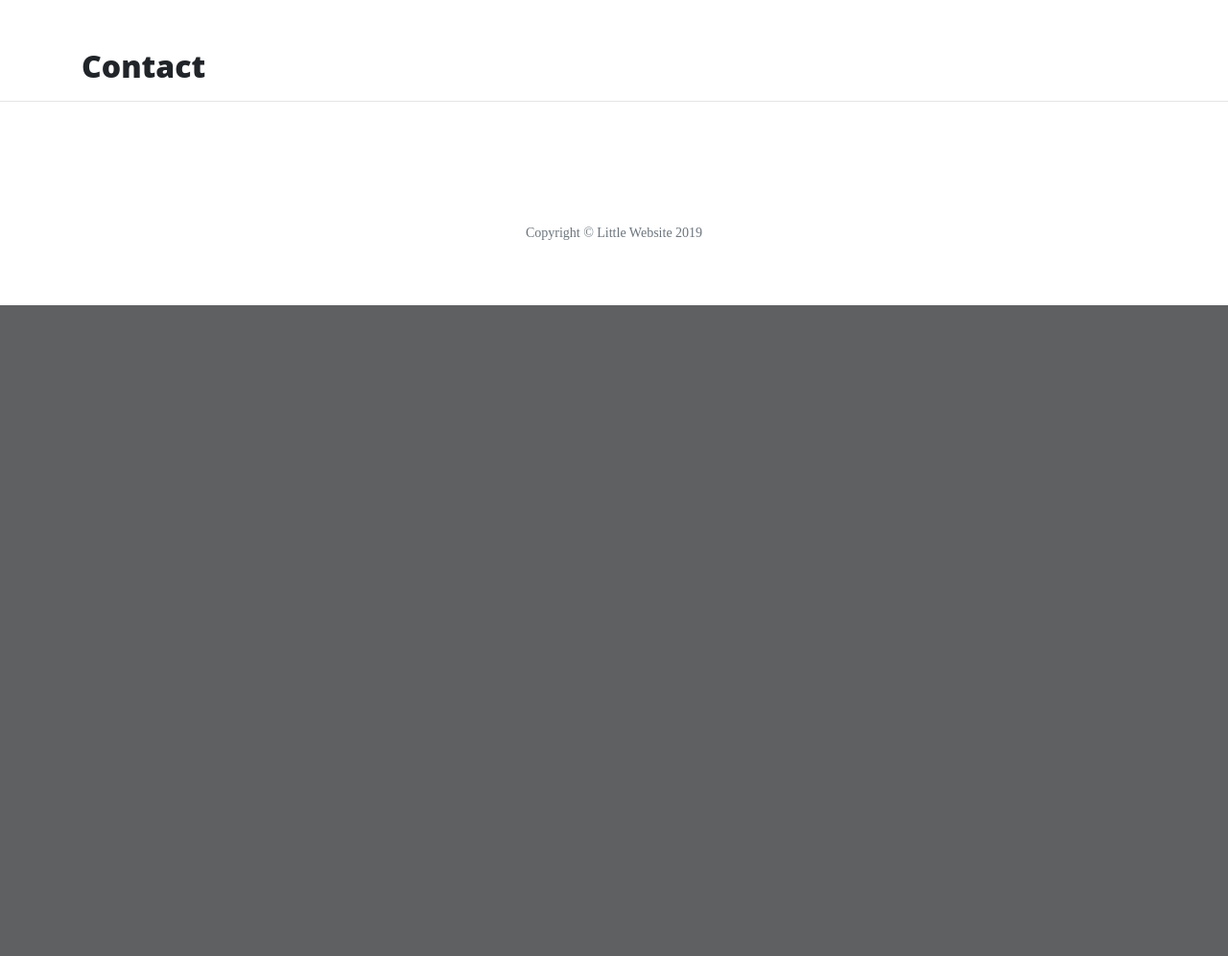
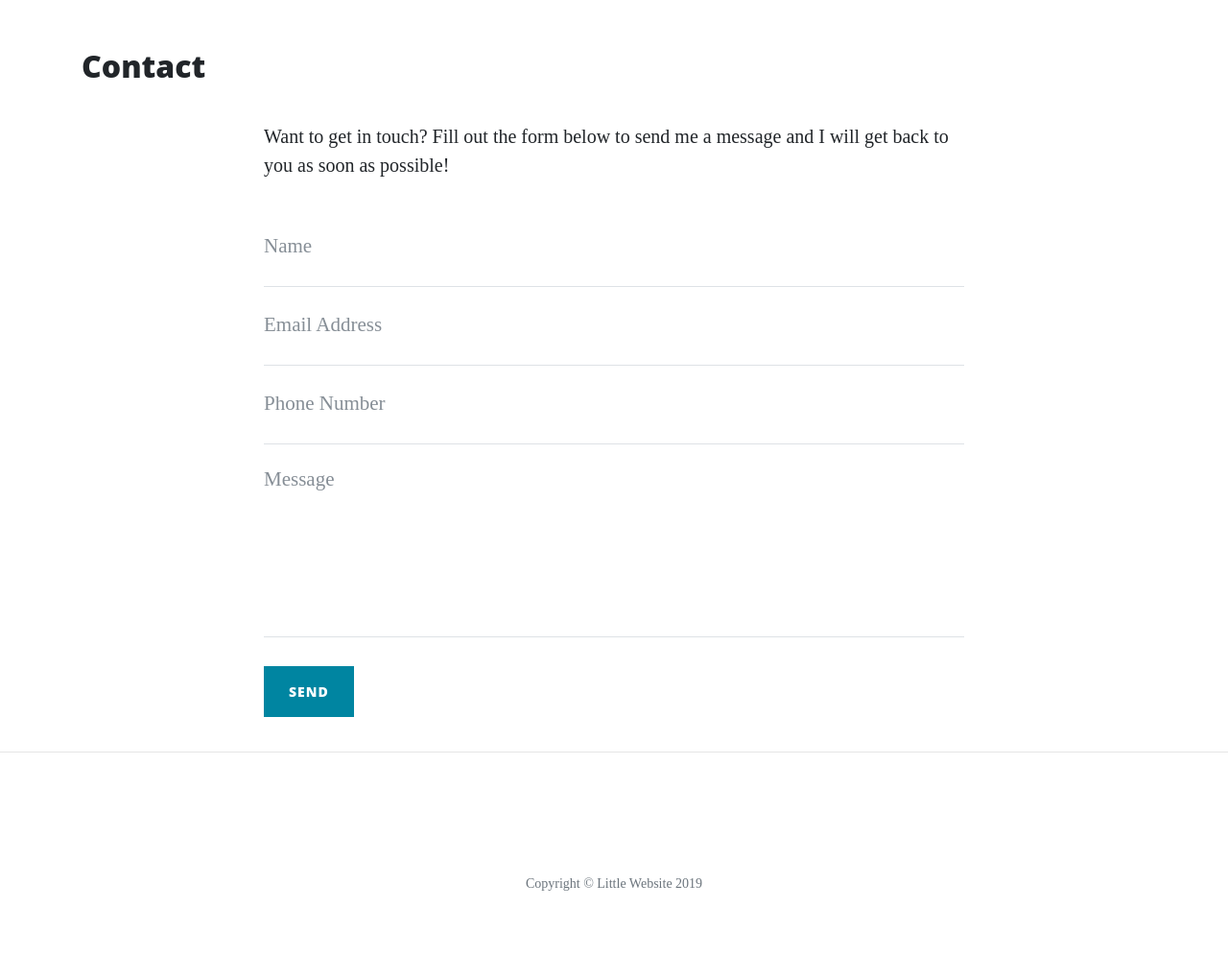
Before and after one commit to pazcm/hobbit-website, a Flask app: page /contact in a window 1280 px wide. Shown: the part 628-1624 px from the top of the page at 96% size. Before the commit the page ends 946 px from the top, so only its background shows below. Run offline with Flask 2, Linux system fonts and the light colour scheme; some libraries are stand-ins or nearby versions.

Commit message:
add contact form

```diff
--- a/templates/contact.html
+++ b/templates/contact.html
@@ -1,4 +1,46 @@
-{% extends 'base.html' %}
-{% block content %}
+{% extends 'base.html' %} {% block content %}
 <h2>{{ page_title }}</h2>
+
+<div class="row">
+    <div class="col-lg-8 col-md-10 mx-auto">
+
+        <p>Want to get in touch? Fill out the form below to send me a message and I will get back to you as soon as possible!</p>
+
+        <form>
+            <div class="control-group">
+                <div class="form-group floating-label-form-group controls">
+                    <label>Name</label>
+                    <input type="text" class="form-control" placeholder="Name" name="name" id="name" required data-validation-required-message="Please enter your name.">
+                    <p class="help-block text-danger"></p>
+                </div>
+            </div>
+            <div class="control-group">
+                <div class="form-group floating-label-form-group controls">
+                    <label>Email Address</label>
+                    <input type="email" class="form-control" placeholder="Email Address" name="email" id="email" required data-validation-required-message="Please enter your email address.">
+                    <p class="help-block text-danger"></p>
+                </div>
+            </div>
+            <div class="control-group">
+                <div class="form-group col-xs-12 floating-label-form-group controls">
+                    <label>Phone Number</label>
+                    <input type="tel" class="form-control" placeholder="Phone Number" name="number" id="phone" required data-validation-required-message="Please enter your phone number.">
+                    <p class="help-block text-danger"></p>
+                </div>
+            </div>
+            <div class="control-group">
+                <div class="form-group floating-label-form-group controls">
+                    <label>Message</label>
+                    <textarea rows="5" class="form-control" placeholder="Message" name="message" id="message" required data-validation-required-message="Please enter a message."></textarea>
+                    <p class="help-block text-danger"></p>
+                </div>
+            </div>
+            <br>
+            <div id="success"></div>
+            <div class="form-group">
+                <button type="submit" class="btn btn-primary" id="sendMessageButton">Send</button>
+            </div>
+        </form>
+    </div>
+</div>
 {% endblock %}
```
